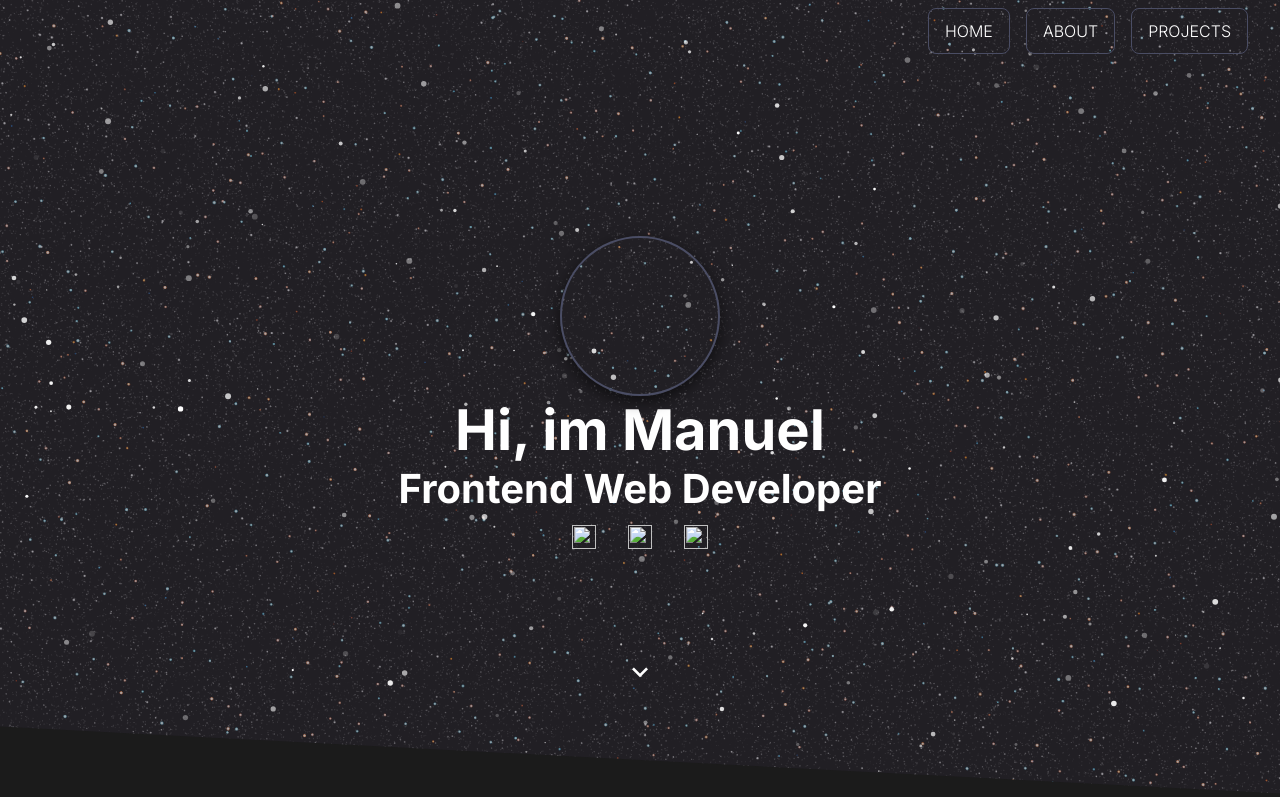
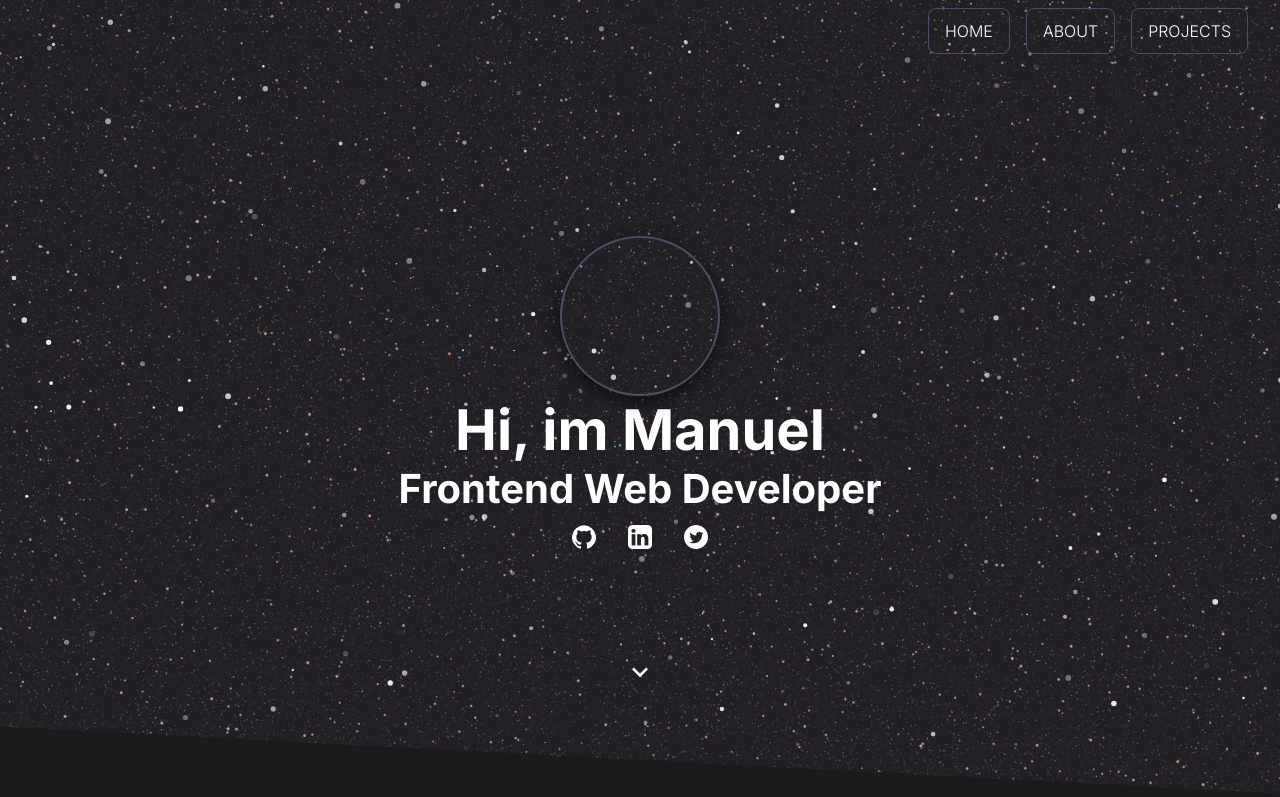
Before and after one commit to Manu146/myportfolio, a plain HTML site: page index.html in a window 1280 px wide. Shown: the top 797 px of the page. Drawn offline with Linux system fonts and the light colour scheme.

Commit message:
fix icons

```diff
--- a/index.html
+++ b/index.html
@@ -37,13 +37,13 @@
             <h3>Frontend Web Developer</h3>
             <ul class="social-links">
               <li>
-                <a href="#home"><img src="imgs/github-icon.svg" alt="" /></a>
+                <a href="#home"><img src="imgs/icons/github-icon.svg" alt="" /></a>
               </li>
               <li>
-                <a href="#"><img src="imgs/linkedin-icon.png" alt="" /></a>
+                <a href="#"><img src="imgs/icons/linkedin-icon.png" alt="" /></a>
               </li>
               <li>
-                <a href="#"><img src="imgs/twitter-icon.svg" alt="" /></a>
+                <a href="#"><img src="imgs/icons/twitter-icon.svg" alt="" /></a>
               </li>
             </ul>
           </div>
```
